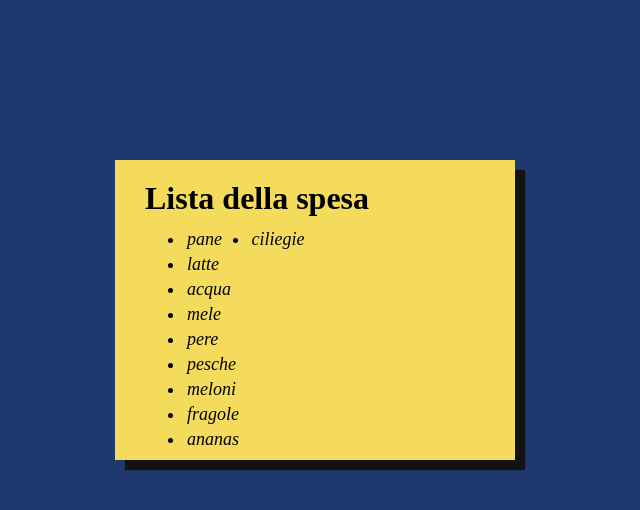
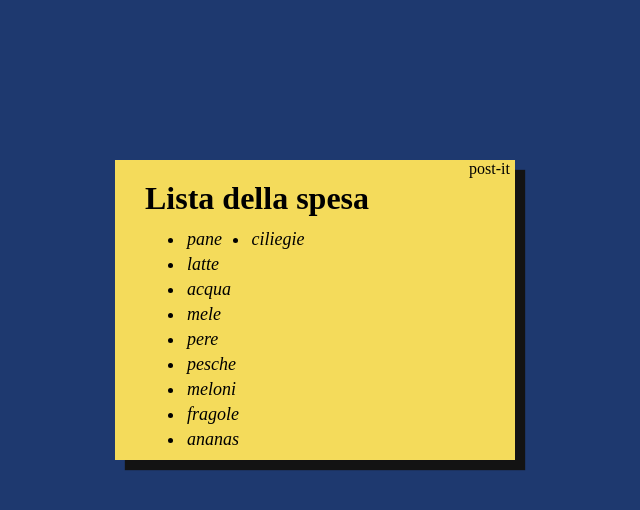
Before and after one commit to MicheleGiovagnoli/js-lista-spesa, a plain HTML site: page index.html in a window 1280 px wide. Shown: the full height of the page, 325-965 px from the left. Drawn offline with Linux system fonts and the light colour scheme.

Commit message:
aggiunta span post it

```diff
--- a/css/style.css
+++ b/css/style.css
@@ -8,6 +8,7 @@ body {
     height: 100vh;
     width: 100vw;
     background-color: rgb(30, 57, 111);
+
 }
 .container{
     width: 400px;
@@ -17,6 +18,7 @@ body {
     flex-direction: column;
     background-color: rgb(244, 219, 91);
     box-shadow: 10px 10px 1px rgb(19, 19, 19);
+    position: relative;
 }
 .container h1 {
     padding: 20px 0px 0px 30px;
@@ -34,3 +36,7 @@ body {
 #lista li {
     padding: 2px;
 }
+.container span{
+    position: absolute;
+    right: 5px;
+}
--- a/index.html
+++ b/index.html
@@ -11,6 +11,7 @@
     <div class="container">
         <h1>Lista della spesa</h1>
         <ul id="lista"></ul>
+        <span>post-it</span>
     </div>
     <script src="js/main.js"></script>
 </body>
```
